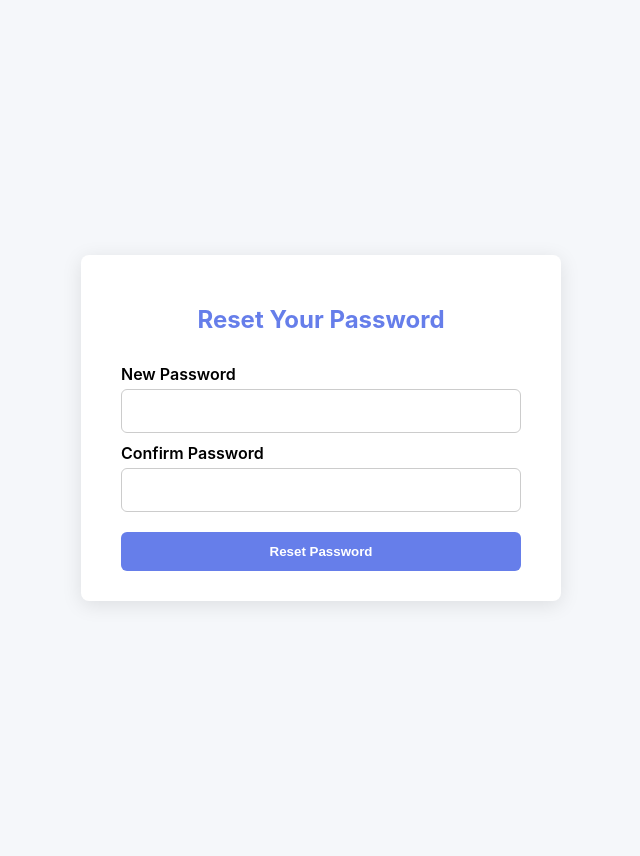
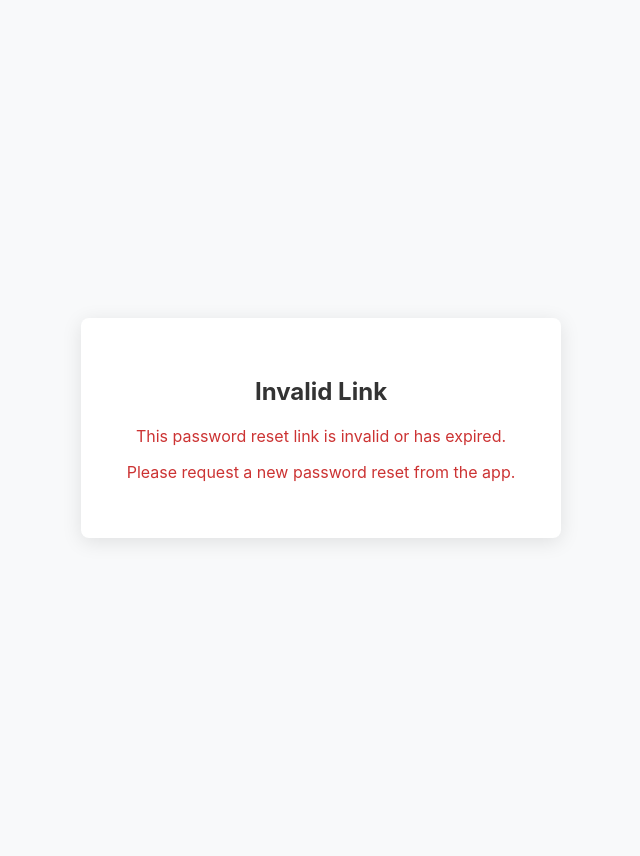
Before and after one commit to gatiella/mental_health_partner_app, a Django app: template backend/templates/auth/web_reset_form.html in a window 1280 px wide. Shown: the whole page, without its empty margins (319-959 px from the left). Run offline with Django 4.2, Linux system fonts and the light colour scheme; the template is opened without the code that fills it, so the values that code supplies are empty.

Commit message:
reset password update and web redirect to app

```diff
--- a/backend/mental_health_partner/settings.py
+++ b/backend/mental_health_partner/settings.py
@@ -34,7 +34,7 @@ SECURE_CONTENT_TYPE_NOSNIFF = True
 SECURE_BROWSER_XSS_FILTER = True
 CSP_DEFAULT_SRC = ("'self'",)
 
-ALLOWED_HOSTS = ['localhost', '127.0.0.1','192.168.47.204', '0.0.0.0']# Application definition
+ALLOWED_HOSTS = ['localhost', '127.0.0.1','192.168.230.204', '0.0.0.0']# Application definition
 
 INSTALLED_APPS = [
     'django.contrib.admin',
@@ -211,12 +211,12 @@ EMAIL_HOST_PASSWORD = config('EMAIL_HOST_PASSWORD')
 DEFAULT_FROM_EMAIL = f'Mental Health Partner <{config("EMAIL_HOST_USER")}>'
 
 # Frontend URL for email verification links
-FRONTEND_URL = config('FRONTEND_URL', default='http://192.168.47.204:8000')
+FRONTEND_URL = config('FRONTEND_URL', default='http://192.168.230.204:8000')
 
 # CORS Settings
 CORS_ALLOW_ALL_ORIGINS = DEBUG
 CORS_ALLOWED_ORIGINS = [
-    "http://192.168.47.204:8000",  # Your Django backend
+    "http://192.168.230.204:8000",  # Your Django backend
     "http://localhost:8080",        # Flutter web development
     "http://127.0.0.1:8080",       # Alternative localhost
 ]
--- a/backend/templates/auth/web_reset_form.html
+++ b/backend/templates/auth/web_reset_form.html
@@ -2,91 +2,110 @@
 <html lang="en">
 <head>
     <meta charset="UTF-8">
-    <title>Reset Your Password</title>
     <meta name="viewport" content="width=device-width, initial-scale=1.0">
+    <title>Reset Password - Mental Health Partner</title>
     <style>
         body {
             font-family: -apple-system, BlinkMacSystemFont, 'Segoe UI', Roboto, sans-serif;
-            background: #f5f7fa;
+            background: #f8f9fa;
             padding: 20px;
             display: flex;
             justify-content: center;
             align-items: center;
             min-height: 100vh;
         }
-
         .container {
             background: white;
-            padding: 30px 40px;
+            padding: 40px;
             border-radius: 8px;
             box-shadow: 0 4px 20px rgba(0, 0, 0, 0.1);
+            max-width: 400px;
             width: 100%;
-            max-width: 400px;
         }
-
         h2 {
-            color: #667eea;
+            color: #333;
             margin-bottom: 20px;
             text-align: center;
         }
-
-        form {
-            display: flex;
-            flex-direction: column;
+        .form-group {
+            margin-bottom: 20px;
         }
-
         label {
+            display: block;
+            margin-bottom: 5px;
+            color: #555;
+            font-weight: 500;
+        }
+        input[type="password"] {
+            width: 100%;
+            padding: 12px;
+            border: 1px solid #ddd;
+            border-radius: 6px;
+            font-size: 16px;
+            box-sizing: border-box;
+        }
+        input[type="password"]:focus {
+            outline: none;
+            border-color: #667eea;
+        }
+        .btn {
+            width: 100%;
+            background: #667eea;
+            color: white;
+            padding: 12px;
+            border: none;
+            border-radius: 6px;
+            font-size: 16px;
             font-weight: 600;
-            margin: 10px 0 5px;
+            cursor: pointer;
         }
-
-        input[type="password"] {
-            padding: 12px;
-            font-size: 1em;
-            border: 1px solid #ccc;
-            border-radius: 6px;
+        .btn:hover {
+            background: #5a6fd8;
         }
-
         .error {
-            color: #dc3545;
-            margin: 10px 0;
+            background: #fee;
+            color: #c33;
+            padding: 10px;
+            border-radius: 4px;
+            margin-bottom: 20px;
             text-align: center;
         }
-
-        button {
-            margin-top: 20px;
-            padding: 12px;
-            background: #667eea;
-            color: white;
-            border: none;
-            font-weight: 600;
-            border-radius: 6px;
-            cursor: pointer;
-        }
-
-        button:hover {
-            background: #5a6fd8;
+        .invalid {
+            text-align: center;
+            color: #c33;
         }
     </style>
 </head>
 <body>
     <div class="container">
+        {% if valid %}
             <h2>Reset Your Password</h2>
 
             {% if error %}
                 <div class="error">{{ error }}</div>
             {% endif %}
 
-        <form method="post" action="/api/users/web-reset/{{ token }}/">
+            <form method="POST">
                 {% csrf_token %}
-            <label for="password">New Password</label>
-            <input type="password" name="password" required>
+                <div class="form-group">
+                    <label for="password">New Password:</label>
+                    <input type="password" id="password" name="password" required minlength="8">
+                </div>
 
-            <label for="confirm_password">Confirm Password</label>
-            <input type="password" name="confirm_password" required>
+                <div class="form-group">
+                    <label for="confirm_password">Confirm Password:</label>
+                    <input type="password" id="confirm_password" name="confirm_password" required minlength="8">
+                </div>
 
-            <button type="submit">Reset Password</button>
+                <button type="submit" class="btn">Reset Password</button>
             </form>
+        {% else %}
+            <div class="invalid">
+                <h2>Invalid Link</h2>
+                <p>This password reset link is invalid or has expired.</p>
+                <p>Please request a new password reset from the app.</p>
+            </div>
+        {% endif %}
     </div>
 </body>
 </html>
--- a/backend/users/urls.py
+++ b/backend/users/urls.py
@@ -2,6 +2,7 @@ from django.urls import path
 from rest_framework_simplejwt.views import TokenRefreshView
 from . import views
 from .views import ResetPasswordRedirectView, VerifyEmailView
+
 urlpatterns = [
     path('register/', views.RegisterView.as_view(), name='register'),
     path('login/', views.LoginView.as_view(), name='login'),
@@ -9,10 +10,7 @@ urlpatterns = [
     path('profile/', views.UserProfileView.as_view(), name='user-profile'),
     path('verify-email/<uuid:token>/', VerifyEmailView.as_view(), name='verify-email'),
     path('forgot-password/', views.ForgotPasswordView.as_view(), name='forgot-password'),
-    path('reset-password/<uuid:token>/', views.ResetPasswordView.as_view(), name='reset-password'),
-    path('reset-redirect/<uuid:token>/', ResetPasswordRedirectView.as_view(), name='reset-redirect'),
-    #path('api/users/web-reset/<uuid:token>/', views.WebResetPasswordFormView.as_view(), name='web-reset'),
+    #path('reset-password/<uuid:token>/', views.ResetPasswordView.as_view(), name='reset-password'),
+    #path('reset-redirect/<uuid:token>/', ResetPasswordRedirectView.as_view(), name='reset-redirect'),
     path('web-reset/<uuid:token>/', views.WebResetPasswordFormView.as_view(), name='web-reset'),
-
-
 ]
--- a/frontend/mhp_app/android/app/src/main/AndroidManifest.xml
+++ b/frontend/mhp_app/android/app/src/main/AndroidManifest.xml
@@ -24,6 +24,8 @@
             <intent-filter>
                 <action android:name="android.intent.action.MAIN"/>
                 <category android:name="android.intent.category.LAUNCHER"/>
+            </intent-filter>
+            <intent-filter>
                 <action android:name="android.intent.action.VIEW" />
                 <category android:name="android.intent.category.DEFAULT" />
                 <category android:name="android.intent.category.BROWSABLE" />
--- a/frontend/mhp_app/pubspec.yaml
+++ b/frontend/mhp_app/pubspec.yaml
@@ -44,7 +44,7 @@ dependencies:
   path: any
   image_picker: ^1.1.2
   cached_network_image: ^3.4.1
-  uni_links: ^0.5.1
+  app_links: ^6.4.0
 dev_dependencies:
   flutter_test:
     sdk: flutter
```
Also changed, not shown: backend/templates/auth/web_reset_success.html (+0 -8 lines), backend/users/views.py (+36 -8 lines), 8 other files. Lines whose indentation alone changed are shown as unchanged.
